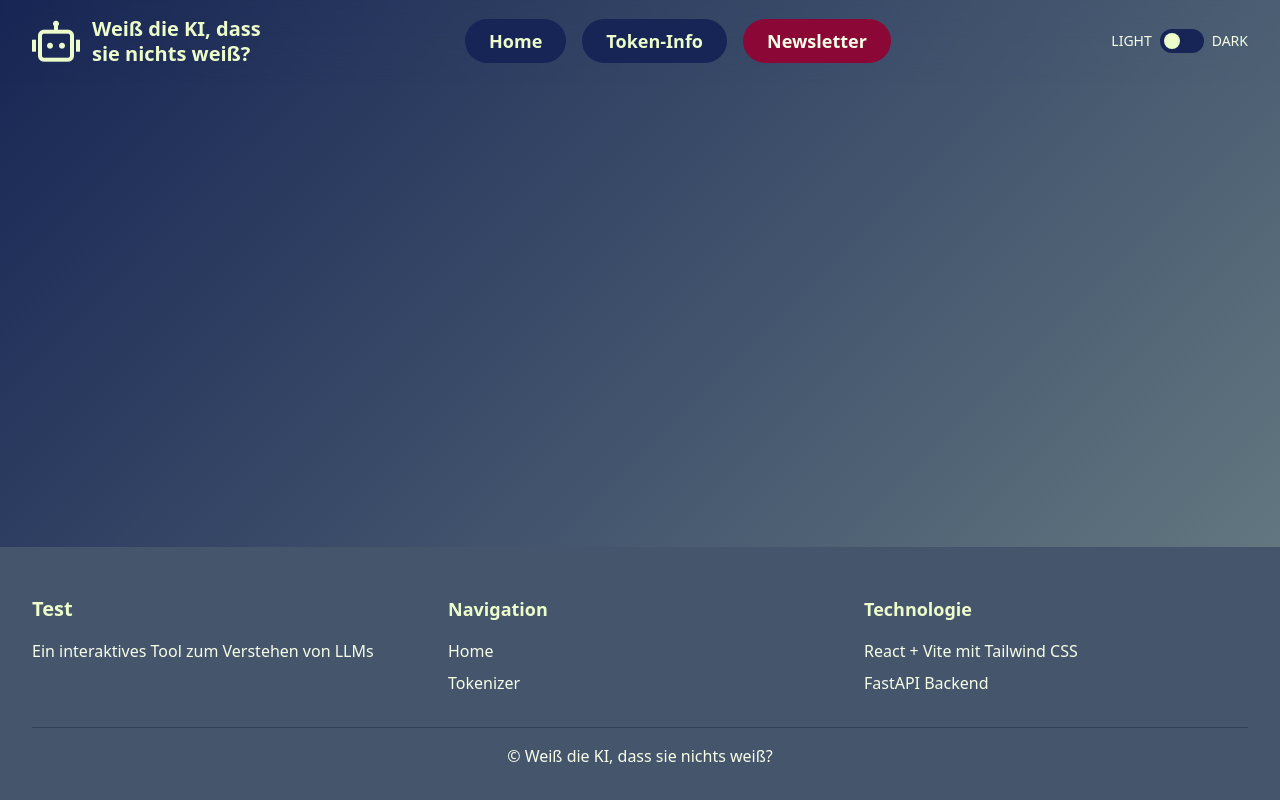
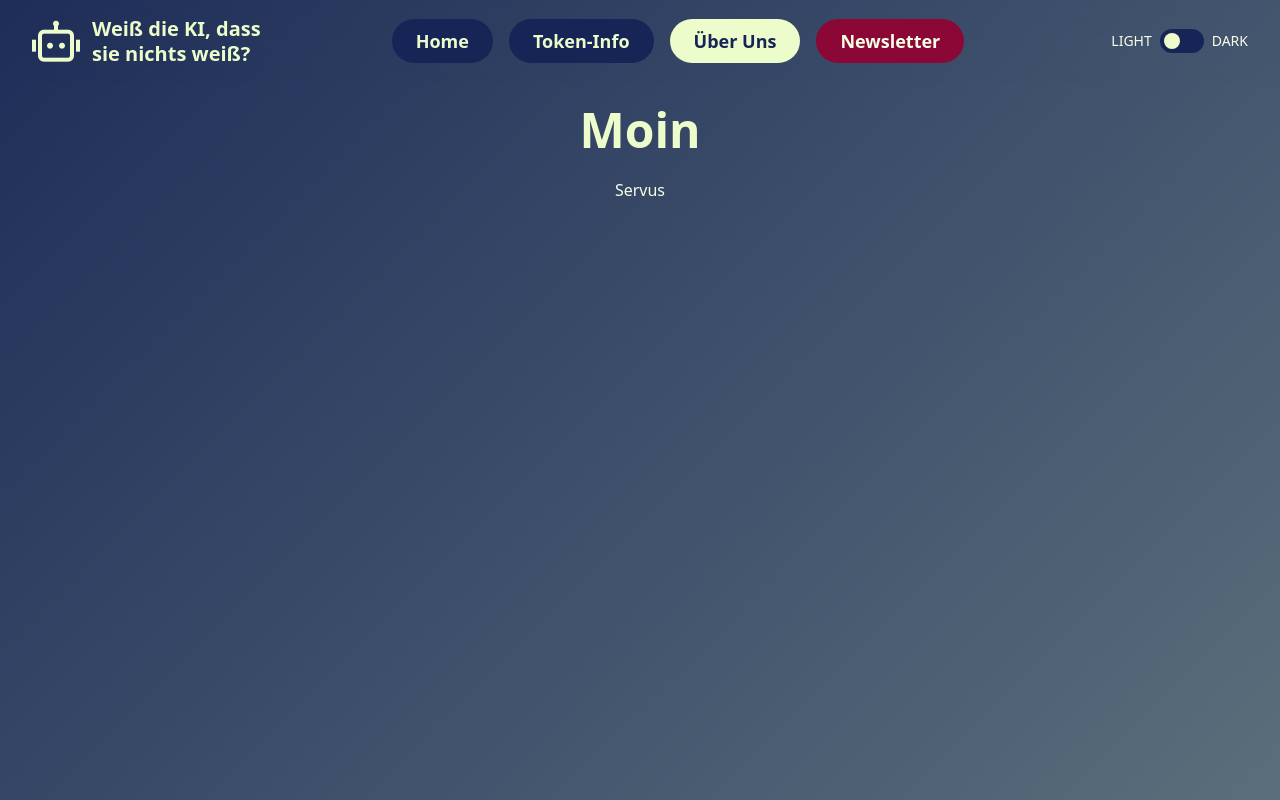
Before and after one commit to TNattermann/weiss-die-ki-dass-sie-nichts-weiss-frontend, a React (Vite) app: page /aboutus in a window 1280 px wide. Shown: the top 800 px of the page. Built offline with nearby package versions, Linux system fonts and the light colour scheme.

Commit message:
Added AboutUs page

```diff
--- a/src/App.tsx
+++ b/src/App.tsx
@@ -1,5 +1,6 @@
 import { BrowserRouter as Router, Routes, Route } from 'react-router-dom'
 import Navbar from './components/Navbar.tsx'
+import AboutUs from './pages/aboutUs/AboutUs.tsx'
 import Home from './pages/home/Home.tsx'
 import TokenInfo from './pages/tokenInfo/TokenInfo.tsx'
 import Footer from './components/Footer.tsx';
@@ -19,6 +20,7 @@ function App() {
                         <Route path="/" element={<Home />} />
                         <Route path="/tokeninfo" element={<TokenInfo />} />
                         <Route path="/tokeninfo/algorithms" element={<TokenInfoAlgorithms />} />
+                        <Route path="/aboutus" element={<AboutUs />} />
                     </Routes>
                 </main>
                 <Footer />
--- a/src/components/Navbar.tsx
+++ b/src/components/Navbar.tsx
@@ -11,6 +11,7 @@ interface NavItem {
 const navItems: NavItem[] = [
     { to: '/', label: 'Home' },
     { to: '/tokeninfo', label: 'Token-Info' },
+    { to: '/aboutus', label: 'Über Uns' }
 ];
 
 function Navbar() {
--- /dev/null
+++ b/src/pages/aboutUs/AboutUs.tsx
@@ -0,0 +1,13 @@
+function AboutUs() {
+
+    return (
+        <div className="min-h-screen">
+            <div className="max-w-screen-xl mx-auto px-6 py-6 text-center">
+                <h1 className="text-5xl font-bold text-center text-primary mb-6">Moin</h1>
+                <h1 className="text-text-normal">Servus</h1>
+            </div>
+        </div>
+    );
+}
+
+export default AboutUs;
--- a/src/pages/home/Home.tsx
+++ b/src/pages/home/Home.tsx
@@ -1,5 +1,5 @@
 import { useState, useEffect } from 'react';
-import { getVersion } from '../../config/api'
+import { getVersion } from '../../config/api.ts'
 
 function Home() {
     const [version, setVersion] = useState<string | null>(null);
```
